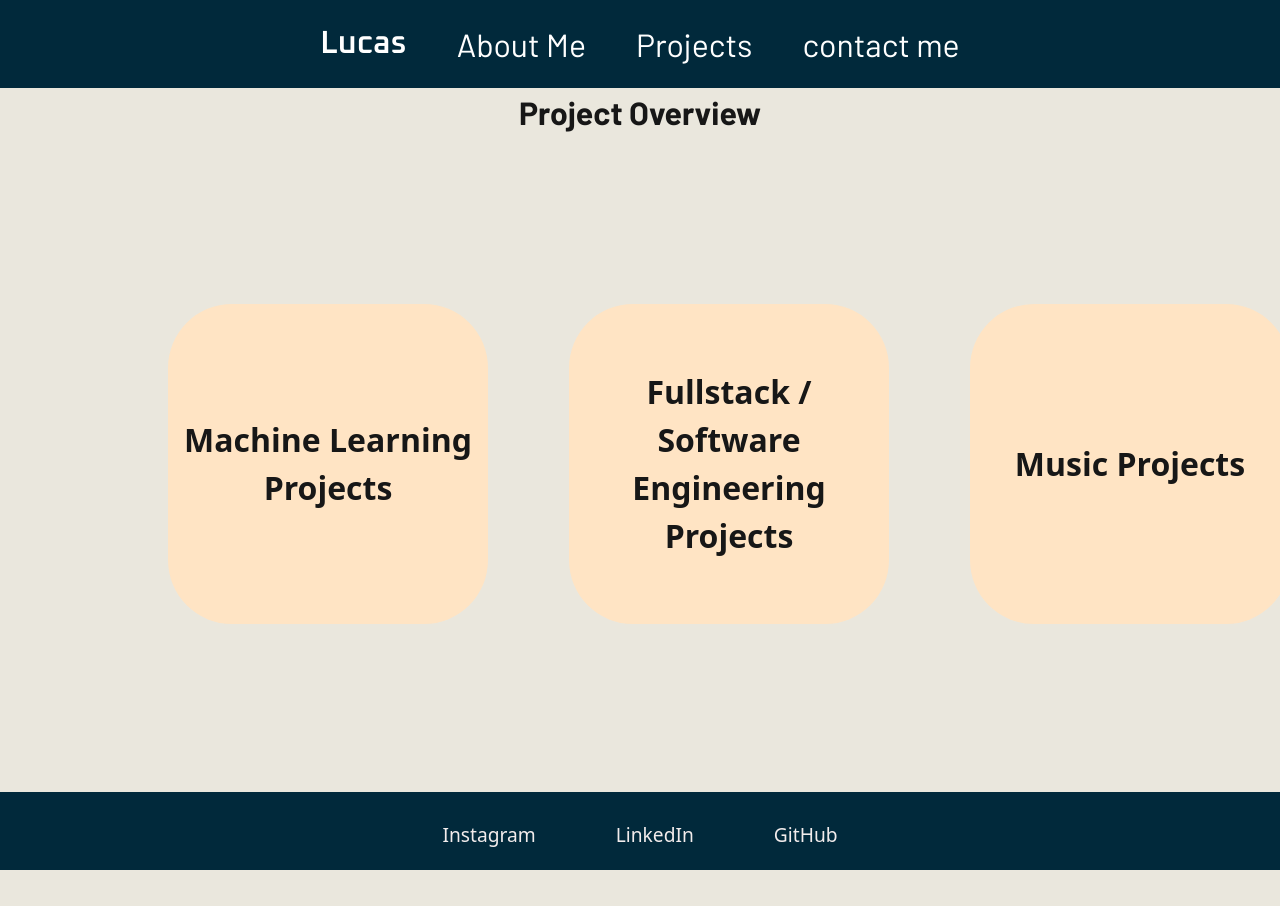
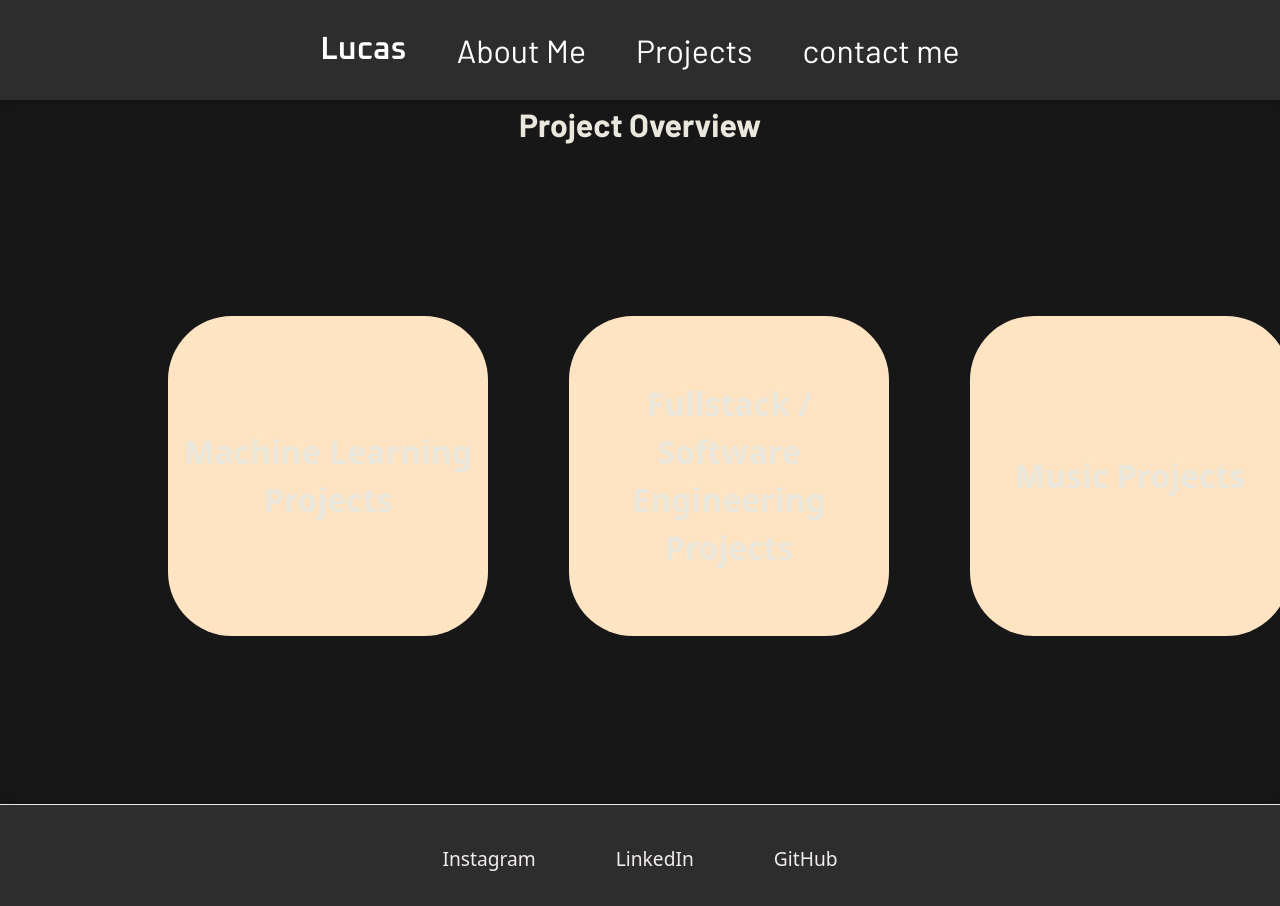
Before and after one commit to LubabDesu/portfolio_website, a Next.js app: page /Overview in a window 1280 px wide. Shown: the top 906 px of the page. Before the commit the page ends 870 px from the top, so only its background shows below. Built offline with nearby package versions, Linux system fonts and the light colour scheme.

Commit message:
implement underline for nav bar and change overall color scheme

```diff
--- a/src/app/globals.css
+++ b/src/app/globals.css
@@ -5,14 +5,14 @@
 @tailwind utilities;
 
 :root {
-    --background: #eae7dd;
-    --foreground: #171717;
+    --background: #171717;
+    --foreground: #eae7dd;
 }
 
 @media (prefers-color-scheme: dark) {
     :root {
-        --background: #eae7dd;
-        --foreground: black;
+        --foreground: #eae7dd;
+        --background: black;
     }
 }
 
@@ -31,7 +31,7 @@ li {
 }
 
 p {
-    font-family: "Roboto";
+    font-family: "Barlow";
     font-weight: 400;
 }
 
--- a/src/components/cv.css
+++ b/src/components/cv.css
@@ -1,11 +1,16 @@
+:root {
+    --background: #171717;
+    --foreground: #eae7dd;
+}
+
 .active {
     background-color: gray;
-    color: white;
+    color: var(--foreground);
 }
 
 .inactive {
-    background-color: #e5e7eb;
-    color: black;
+    background-color: var(--background);
+    color: var(--foreground);
 }
 
 .button-container {
@@ -13,12 +18,12 @@
     align-items: center;
     justify-content: center;
 
-    background-color: gray;
+    /* background-color: gray; */
 }
 
 .button {
     padding: 2vh;
-    margin: 0 16px;
+    margin: 0.5em;
     border-radius: 25px;
     cursor: pointer;
     transition: background-color 0.3s ease, color 0.3s ease;
--- a/src/components/footer.css
+++ b/src/components/footer.css
@@ -13,18 +13,29 @@
     font-style: normal;
 } */
 
+:root {
+    --background: #171717;
+    --foreground: #eae7dd;
+    --navbar-background: #2d2d2d;
+    --shadow-color: rgba(0, 0, 0, 0.2);
+    --accent-color: #4f46e5;
+}
+
 /* General Footer Styling */
 footer {
     display: flex;
     flex-direction: row;
     align-items: center;
     justify-content: center;
-    background-color: #01293b;
-    color: #01293b;
+    background-color: var(--navbar-background);
+    color: var(--foreground);
     text-align: center;
-    padding: 20px 0;
+    padding: 2rem 0;
     border-top: 1px solid;
-    gap: 0;
+    box-shadow: 0 -4px 6px var(--shadow-color);
+    position: relative;
+
+    gap: 2rem;
 }
 
 /* Footer Content Box */
@@ -60,6 +71,7 @@ footer {
 
 .footer-social a:hover {
     text-decoration: underline;
+    cursor: pointer;
 }
 
 /* Footer Location Section */
--- a/src/components/navbar.css
+++ b/src/components/navbar.css
@@ -1,4 +1,11 @@
 @import url("https://fonts.googleapis.com/css2?family=Oxanium:wght@200..800&display=swap");
+:root {
+    --background: #171717;
+    --foreground: #eae7dd;
+    --navbar-background: #2d2d2d;
+    --shadow-color: rgba(0, 0, 0, 0.2);
+    --accent-color: #4f46e5;
+}
 .oxanium-semibold {
     font-family: "Oxanium", sans-serif;
     font-optical-sizing: auto;
@@ -19,7 +26,11 @@ nav {
     align-items: center;
     justify-content: center; /* Centers the navigation */
     padding: 10px 20px;
-    background-color: #01293b;
+    background-color: var(--navbar-background);
+    padding: 1rem 2rem;
+    box-shadow: 0 4px 6px var(--shadow-color);
+    position: relative;
+    z-index: 10;
 }
 
 /* Ensures the nav menu stays centered */
@@ -29,7 +40,7 @@ nav ul {
     list-style: none;
     margin: 0; /* Center-align the navigation */
     padding: 0;
-    background-color: #01293b;
+    background-color: var(--navbar-background);
     gap: 20px; /* Spacing between items */
 }
 
@@ -39,7 +50,6 @@ nav ul li {
 }
 
 nav ul li a {
-    text-decoration: none;
     color: white;
     padding: 10px 15px;
     display: block;
@@ -47,9 +57,25 @@ nav ul li a {
 }
 
 /* Ensures hover effects remain */
-nav ul li a .dropdown-content:hover {
+nav ul li a .dropdown-content:hover Link {
+    text-decoration: underline;
     background-color: #ffd31e;
     color: black;
+}
+
+nav ul li a::after {
+    content: "";
+    position: absolute;
+    width: 0;
+    bottom: 0;
+    left: 0;
+    height: 0.5rem;
+    background-color: var(--accent-color);
+    transition: width 0.3s ease;
+}
+
+nav ul li a:hover::after {
+    width: 100%;
 }
 
 img {
```
